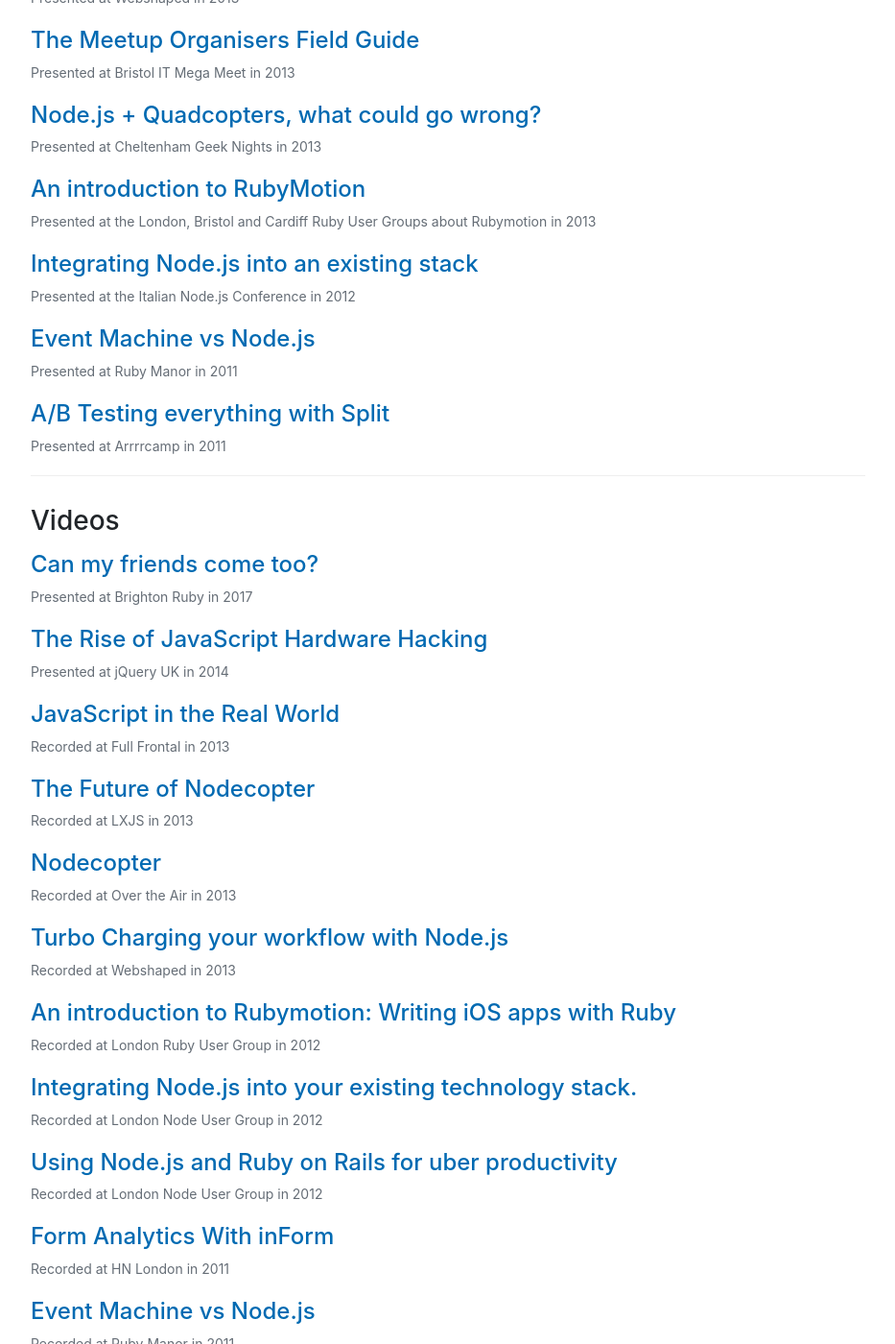
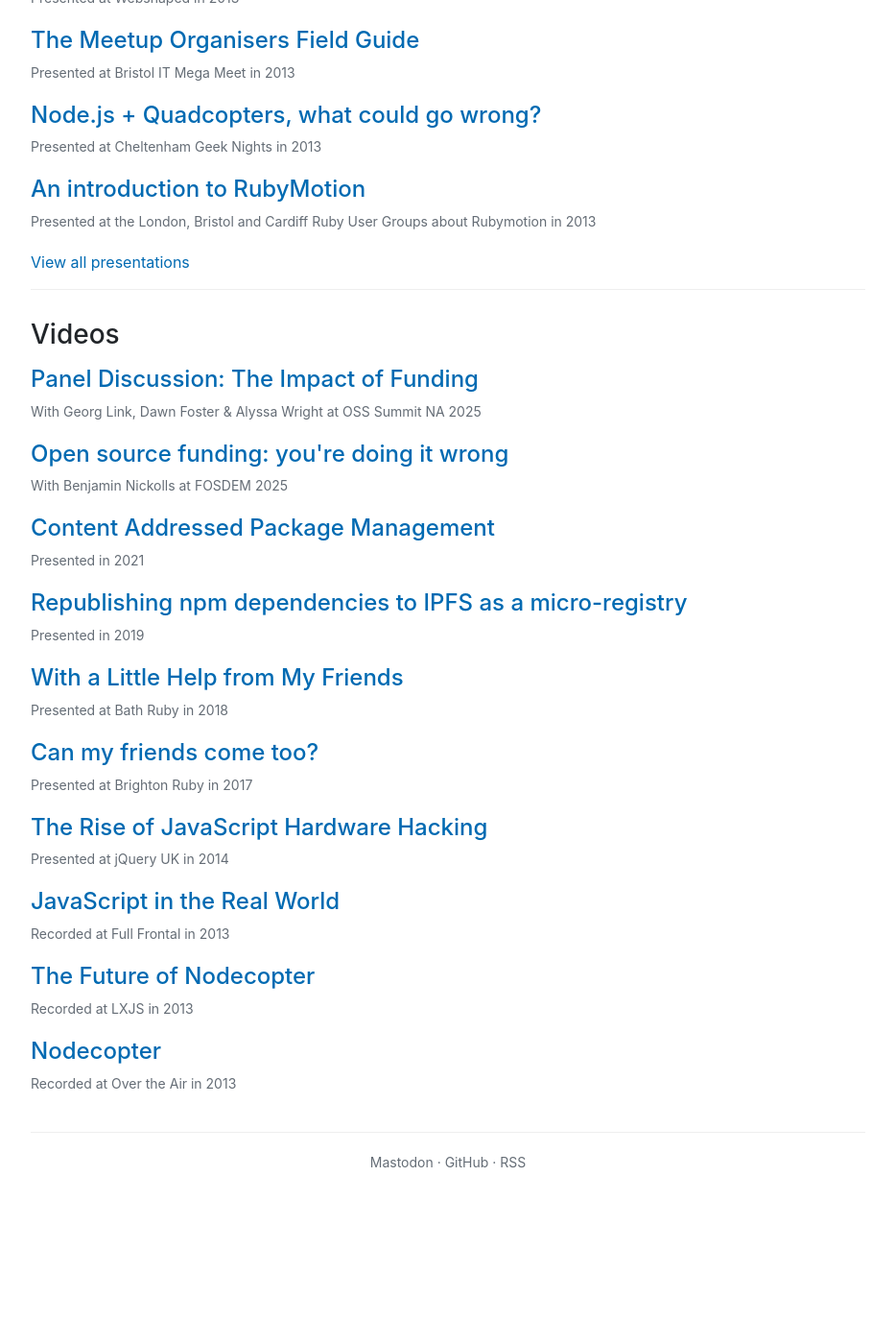
Before and after one commit to andrew/nesbitt.io, a Jekyll site: the page built from index.md, in a window 1280 px wide and 1400 px high, scrolled down 3585 px. Shown: the whole window at 96% size, without its empty margins (173-1106 px from the left). Built offline with Jekyll 4.4.1, drawn with Linux system fonts in a browser that asks for light colours; after the commit the page ends 4836 px from its top, so only the background shows below that; some of the changed text lies outside the part shown.

Commit message:
Update presentations and videos sections: remove outdated entries and add new content

```diff
--- a/_layouts/home.html
+++ b/_layouts/home.html
@@ -226,23 +226,32 @@
       <h4><a href='https://speakerdeck.com/andrew/an-introduction-to-rubymotion'>An introduction to RubyMotion</a></h4>
       <p>Presented at the London, Bristol and Cardiff Ruby User Groups about Rubymotion in 2013</p>
     </li>
-    <li>
-      <h4><a href='https://speakerdeck.com/andrew/integrating-node-dot-js'>Integrating Node.js into an existing stack</a></h4>
-      <p>Presented at the Italian Node.js Conference in 2012</p>
-    </li>
-    <li>
-      <h4><a href='https://speakerdeck.com/andrew/em-vs-node'>Event Machine vs Node.js</a></h4>
-      <p>Presented at Ruby Manor in 2011</p>
-    </li>
-    <li>
-      <h4><a href='https://speakerdeck.com/andrew/b-testing-everything-with-split'>A/B Testing everything with Split</a></h4>
-      <p>Presented at Arrrrcamp in 2011</p>
-    </li>
-  </ul>
+    </ul>
+  <p><a href="https://speakerdeck.com/andrew">View all presentations</a></p>
 </section>
 <section id='videos'>
   <h3>Videos</h3>
   <ul>
+    <li>
+      <h4><a href='https://www.youtube.com/watch?v=8sD81Dqw0Os'>Panel Discussion: The Impact of Funding</a></h4>
+      <p>With Georg Link, Dawn Foster & Alyssa Wright at OSS Summit NA 2025</p>
+    </li>
+    <li>
+      <h4><a href='https://archive.fosdem.org/2025/schedule/event/fosdem-2025-5576-open-source-funding-you-re-doing-it-wrong/'>Open source funding: you're doing it wrong</a></h4>
+      <p>With Benjamin Nickolls at FOSDEM 2025</p>
+    </li>
+    <li>
+      <h4><a href='https://www.youtube.com/watch?v=uNuPJHP2lfU'>Content Addressed Package Management</a></h4>
+      <p>Presented in 2021</p>
+    </li>
+    <li>
+      <h4><a href='https://www.youtube.com/watch?v=9NYjwskpIc0'>Republishing npm dependencies to IPFS as a micro-registry</a></h4>
+      <p>Presented in 2019</p>
+    </li>
+    <li>
+      <h4><a href='https://www.youtube.com/watch?v=hW4wUpoBHr8'>With a Little Help from My Friends</a></h4>
+      <p>Presented at Bath Ruby in 2018</p>
+    </li>
     <li>
       <h4><a href='https://brightonruby.com/2017/can-my-friends-come-too-andrew-nesbitt/'>Can my friends come too?</a></h4>
       <p>Presented at Brighton Ruby in 2017</p>
@@ -263,33 +272,5 @@
       <h4><a href='http://www.youtube.com/watch?v=bcQAdVO3N_c'>Nodecopter</a></h4>
       <p>Recorded at Over the Air in 2013</p>
     </li>
-    <li>
-      <h4><a href='http://vimeo.com/76642005'>Turbo Charging your workflow with Node.js</a></h4>
-      <p>Recorded at Webshaped in 2013</p>
-    </li>
-    <li>
-      <h4><a href='http://skillsmatter.com/podcast/ajax-ria/an-introduction-to-rubymotion-writing-ios-apps-with-ruby'>An introduction to Rubymotion: Writing iOS apps with Ruby</a></h4>
-      <p>Recorded at London Ruby User Group in 2012</p>
-    </li>
-    <li>
-      <h4><a href='http://vimeo.com/52547197'>Integrating Node.js into your existing technology stack.</a></h4>
-      <p>Recorded at London Node User Group in 2012</p>
-    </li>
-    <li>
-      <h4><a href='http://vimeo.com/41141012'>Using Node.js and Ruby on Rails for uber productivity</a></h4>
-      <p>Recorded at London Node User Group in 2012</p>
-    </li>
-    <li>
-      <h4><a href='http://vimeo.com/32617520'>Form Analytics With inForm</a></h4>
-      <p>Recorded at HN London in 2011</p>
-    </li>
-    <li>
-      <h4><a href='http://www.youtube.com/watch?v=U7dbQ4cIe34'>Event Machine vs Node.js</a></h4>
-      <p>Recorded at Ruby Manor in 2011</p>
-    </li>
-    <li>
-      <h4><a href='http://vimeo.com/30586648'>A/B Testing everything with Split</a></h4>
-      <p>Recorded at Arrrrcamp in 2011</p>
-    </li>
-  </ul>
+    </ul>
 </section>
```
